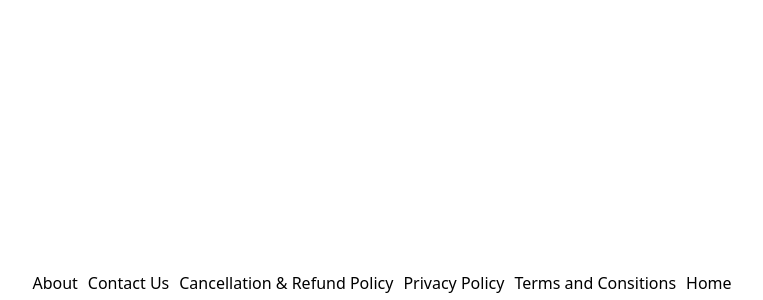
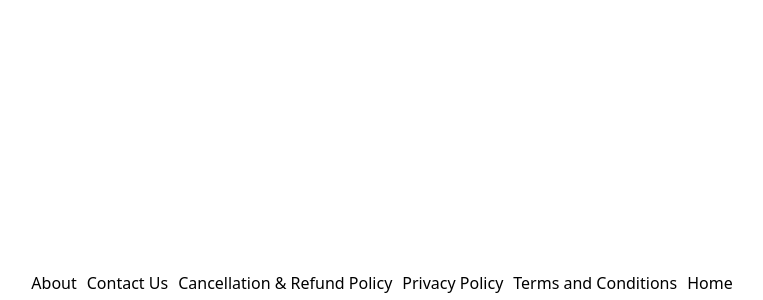
Before and after one commit to ssi259/rush-sports-website, a React (Create React App) app: page /tnc in a window 1280 px wide. Shown: the part 8932-9232 px from the top of the page, without its empty margins (258-1021 px from the left). Built offline with nearby package versions, Linux system fonts and the light colour scheme.

Commit message:
fix_typo

```diff
--- a/src/components/Footer.js
+++ b/src/components/Footer.js
@@ -8,7 +8,7 @@ function Footer(){
             <li><Link to = "/policies" >Cancellation & Refund Policy</Link></li>
             <li><Link to = "/policy" >Privacy Policy</Link></li>
 
-            <li><Link to = "/tnc" >Terms and Consitions</Link></li>
+            <li><Link to = "/tnc" >Terms and Conditions</Link></li>
             <li><Link to = "/" >Home</Link></li>
     </div>)
 }
```
